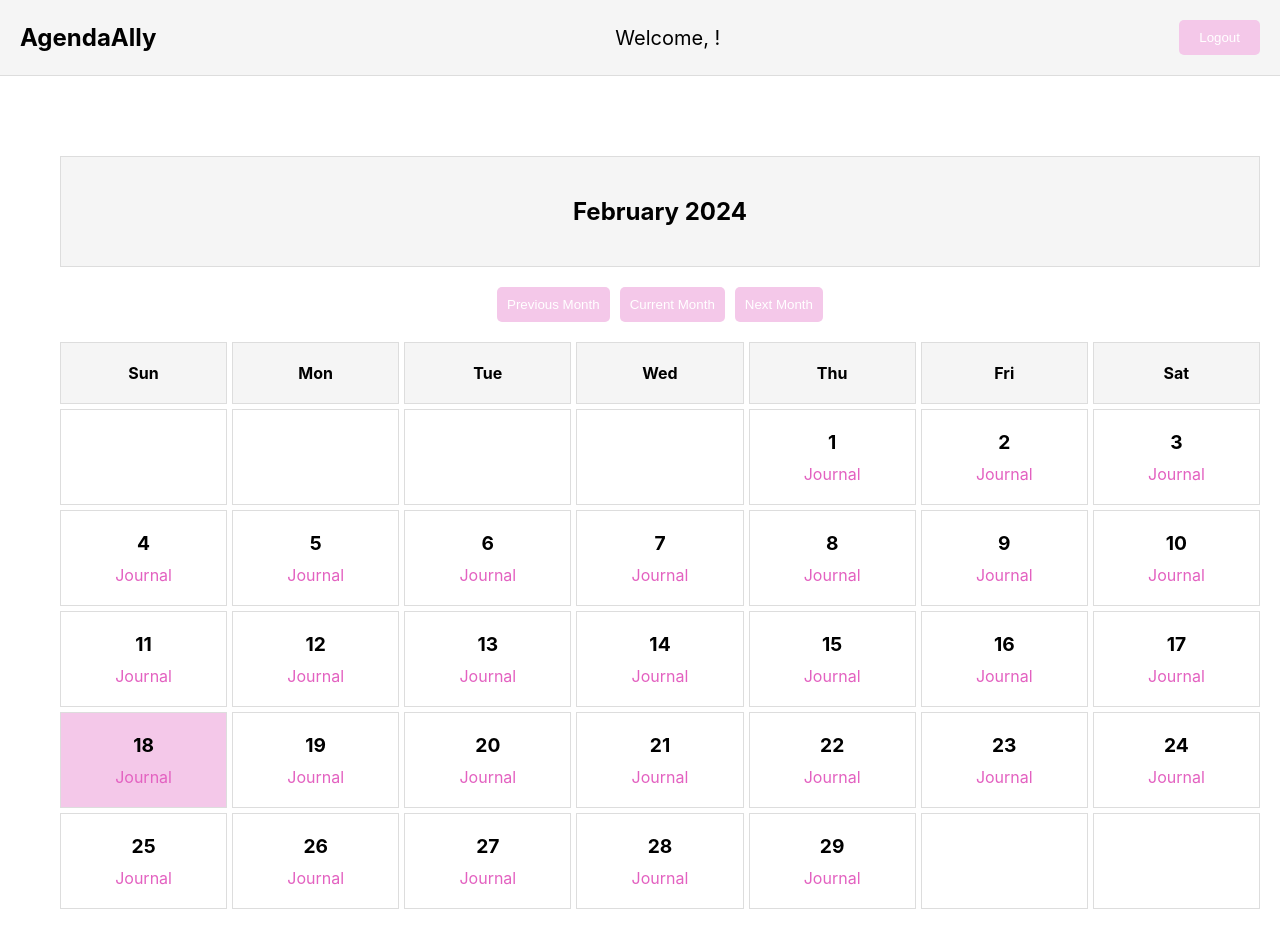
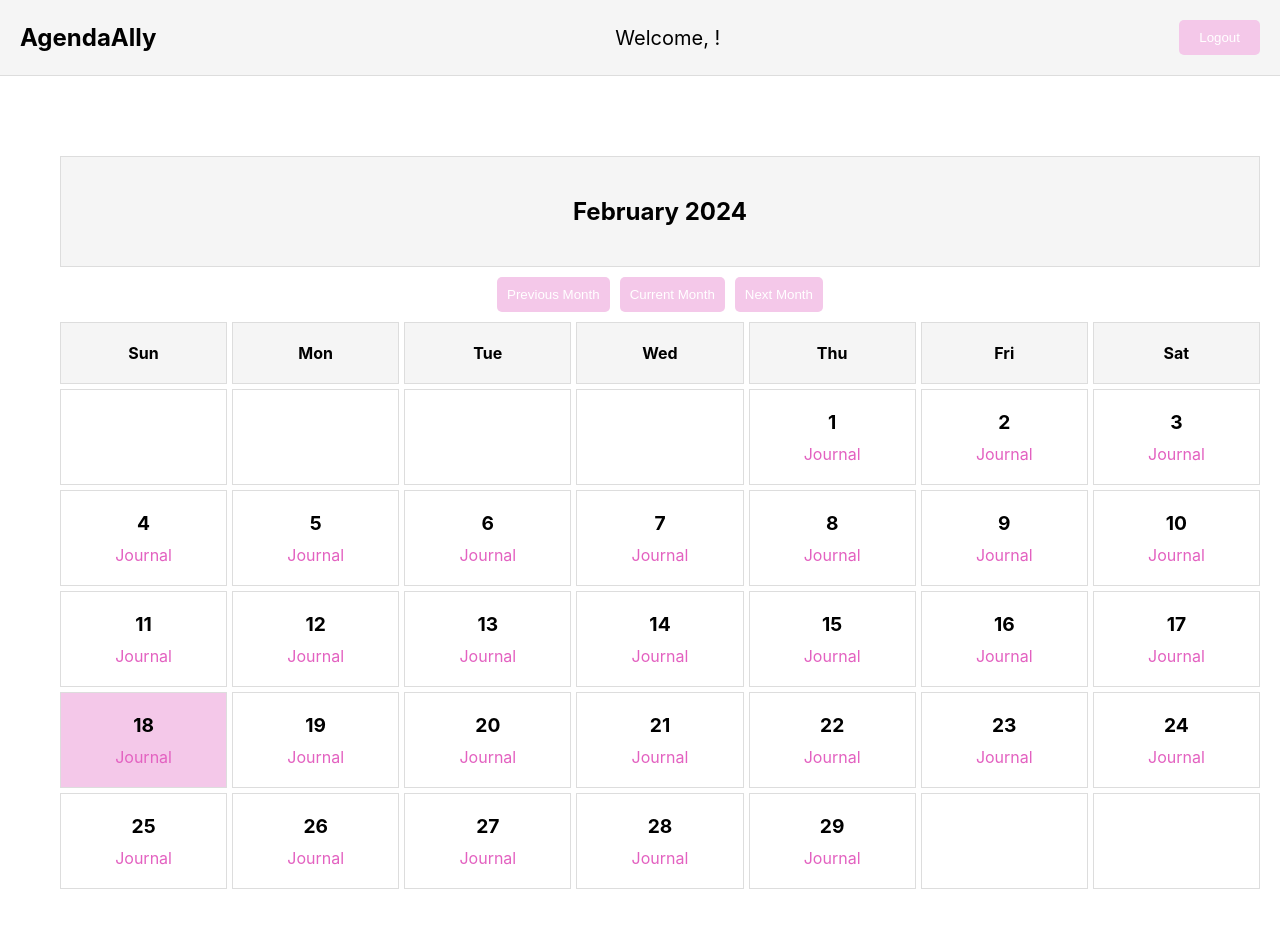
Before and after one commit to angelakim318/AgendaAlly, a React (Create React App) app in the folder frontend/: page /home in a window 1280 px wide. Built offline with nearby package versions, Linux system fonts and the light colour scheme; no server answers.

Commit message:
center calendar

```diff
--- a/frontend/src/components/Calendar.css
+++ b/frontend/src/components/Calendar.css
@@ -77,8 +77,8 @@
   justify-content: center;
   width: 100%;
   max-width: 1200px;
-  margin-bottom: 20px;
-  margin-top: 20px;
+  margin-bottom: 10px;
+  margin-top: 10px;
 }
 
 .calendar-grid {
```
